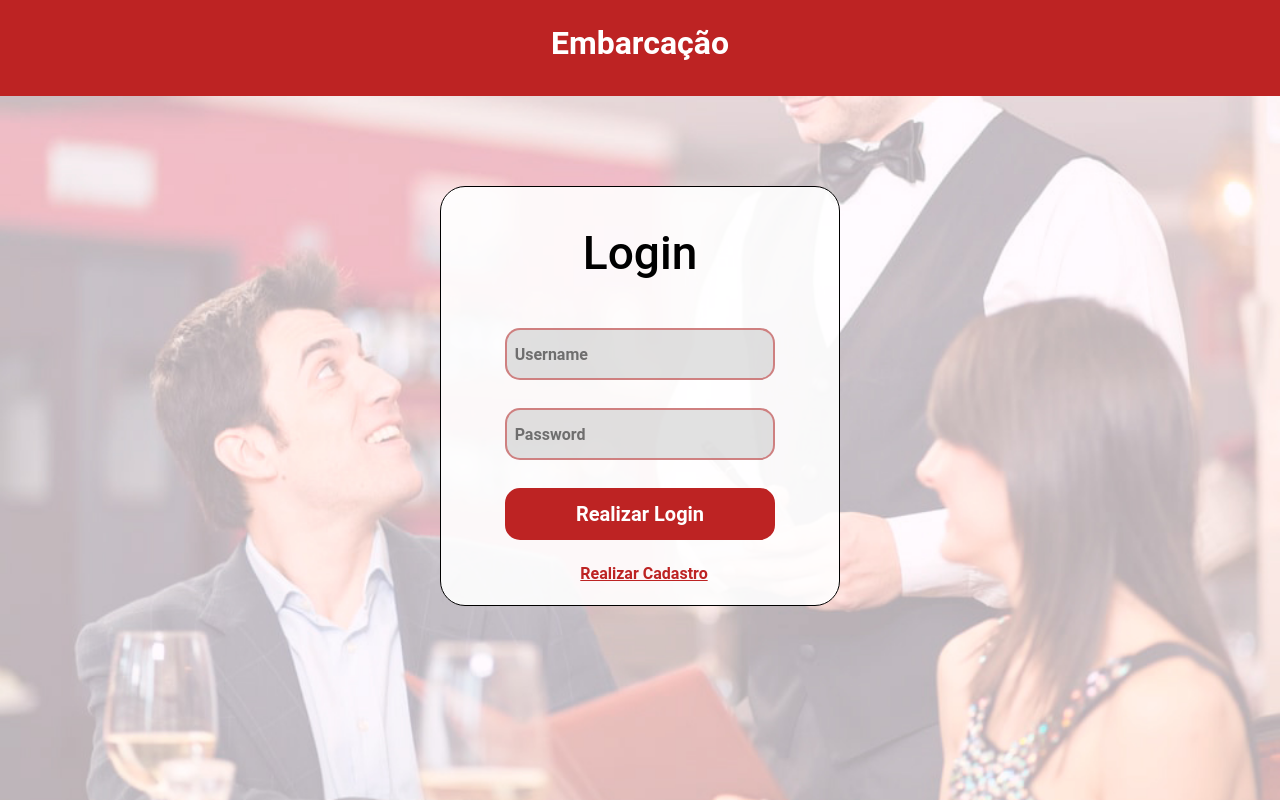
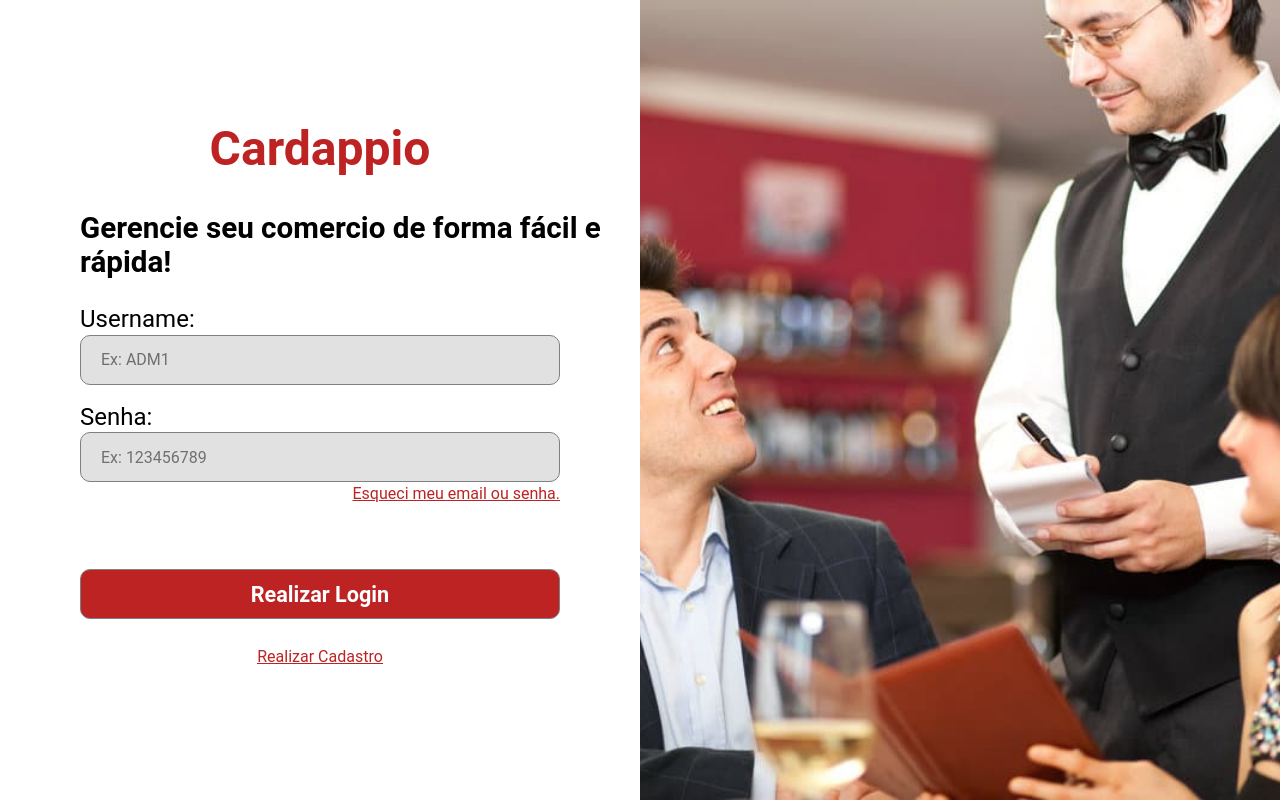
Before and after one commit to Luccacpl/Cardappio, a React (Create React App) app in the folder Cardappio/web/: page / in a window 1280 px wide. Built offline with nearby package versions, Linux system fonts and the light colour scheme.

Commit message:
Pagina Login refeita e adicionado hover ao Button.

```diff
--- a/Cardappio/web/src/components/CustomAside/CustomAside.tsx
+++ b/Cardappio/web/src/components/CustomAside/CustomAside.tsx
@@ -48,6 +48,14 @@ function CustomAside() {
                             <ButtonMenu content="Pedidos"/>
                         </div>
                     </Grid>
+
+                    <Grid item xs={12}>
+                        <div className="menuDiv">
+                            <Link to="/">
+                                <ButtonMenu content="Sair"/>
+                            </Link>
+                        </div>
+                    </Grid>
                 </Grid>
             </aside>
     );
--- a/Cardappio/web/src/components/CustomButton/CustomButton.css
+++ b/Cardappio/web/src/components/CustomButton/CustomButton.css
@@ -20,7 +20,8 @@
 }
 
 .CustomButton:hover {
-    background: #a31f1f;
+    transition: 0.3s;
 
-    transition: 0.3s;
+    transform: translateY(-2px);
+    box-shadow: 0 5px 15px rgba(0,0,0,.5);
 }
--- a/Cardappio/web/src/pages/Login/Login.css
+++ b/Cardappio/web/src/pages/Login/Login.css
@@ -1,137 +1,164 @@
-#page-login {
-    width: 100vw;
-    height: 100vh;
-    background-image: url("../../Images/FundoEmbaçado.jpg");
-    background-repeat: no-repeat;
-    background-size: cover;
-
-    position: absolute;
+#page-Login {
+    overflow: hidden;
 }
 
-#page-login .login-box {
-    width: 400px;
-    height: 420px;
+#page-Login aside{
+    float: left;
+    clear: right;
 
-    border: 1px solid black;
-    border-radius: 25px;
+    width: 50vw;
+    height: 100vh;
 
-    background-color: rgba(255, 255, 255, 0.9);
+    background-color: #fff;
+}
+
+#page-Login aside h1 {
+    color: #BD2323;
+
+    font-size: 6vh;
+    font-weight: bold;
+
+    text-align: center;
 
     position: relative;
+    top: 15%;
+}
 
-    margin: auto;
-    margin-top: 12.5%;
+#page-Login aside h2 {
+    font-size: 3.7vh;
 
-    z-index: 0;
+    position: relative;
+    top: 15%;
+    left: 12.5%;
+}
+
+#page-Login aside p {
+    font-size: 16px;
+
+    color: #BD2323;
+
+    text-align: right;
+    text-decoration: underline;
+
+    margin-right: 12.5%;
+    margin-bottom: 5%;
 
 }
 
-#page-login .login-box h1 {
-    font-family: 'Roboto', sans-serif;
-    font-weight: 500;
-    font-size: 46px;
+#page-Login aside label.lblUser {
+    position: relative;
 
-    text-align: center;
-    padding-top: 10%;
-    padding-bottom: 5%;
+    top: 14%;
+    left: 12.5%;
+
+    font-size: 24px;
 }
 
-#page-login .login-box input {
-    width: 68%;
-    height: 4.8vh;
+#page-Login aside label.lblSenha {
+    position: relative;
 
-    border-radius: 15px;
-    border: 2px solid rgba(189, 35, 35, 0.50);
+    top: 8%;
+    left: 12.5%;
 
-    background: rgba(196, 196, 196, 0.50);
+    font-size: 24px;
+}
 
-    margin: auto 16%;
-    margin-top: 2%;
+#page-Login aside input.txtUsername {
 
-    padding: 2%;
+    width: 75%;
+	height: 6.3vh;
+    padding: 0 20px;
+
+    background-color: rgba(196, 196, 196, 0.5);
+
+	border: 1px solid grey;
+	border-radius: 10px;
+
+	outline: none;
 
 	font-size: 100%;
-    font-weight: 600;
-    color: rgba(0, 0, 0, 1);
+
+	max-height: 50px;
+
+    position: relative;
+    left: 12.5%;
+    top: 10%;
+}
+
+#page-Login aside input.txtPassword {
+
+    width: 75%;
+	height: 6.3vh;
+    padding: 0 20px;
+
+    background-color: rgba(196, 196, 196, 0.5);
+
+	border: 1px solid grey;
+	border-radius: 10px;
 
 	outline: none;
+
+	font-size: 100%;
+
+	max-height: 50px;
+
+    position: relative;
+    left: 12.5%;
+    top: 4%;
 }
 
-#page-login .login-box button {
-    width: 68%;
-    height: 4.8vh;
+#page-Login aside button {
+    width: 75%;
+	height: 6.3vh;
+    padding: 0 20px;
 
-    border-radius: 15px;
-    border: 2px solid #BD2323;
+    background-color: #BD2323;
 
-    background: #BD2323;
+    color: #fff;
 
-    margin: auto 16%;
-    margin-top: 2%;
+	border: 1px solid grey;
+	border-radius: 10px;
+
+	outline: none;
+
+    font-weight: bold;
+	font-size: 2.7vh;
+
+	max-height: 50px;
+    margin-left: 12.5%;
+    margin-bottom: 15%;
+
+    cursor: pointer;
+}
+
+#page-Login aside button:hover {
+    transform: translateY(-2px);
+    box-shadow: 0 5px 15px rgba(0,0,0,.5);
+}
+
+#page-Login div.Image {
+    float: right;
+
+    width: 50vw;
+    height: 100vh;
+
+    background-image: url("../../Images/fundo.jpeg");
+    background-repeat: no-repeat;
+    background-size: cover;
+    background-position: center;
+}
+
+#page-Login .aside-login p.cadastro{
+    text-align: center;
+    margin-right: 0px;
 
     font-size: 2vh;
-    color: #fff;
-    font-weight: bold;
 
-    outline: none;
-}
-
-#page-login .login-box button:hover {
-    background: #a11e1e;
-
-    transition: background 0.2s;
-
-    cursor: pointer;
-
-    margin: auto 16%;
-    margin-top: 2%;
-
-    font-size: 2vh;
-    color: #fff;
-    font-weight: bold;
-
-    outline: none;
+    position: relative;
+    bottom: 200%;
 }
 
 ::-webkit-input-placeholder {
     color: black;
     opacity: 0.5;
  }
-
- #page-login .login-box a {
-     padding: auto;
-     margin-left: 35%;
-
-     font-family: 'Roboto', sans-serif;
-     font-weight: bold;
-     color: #BD2323;
- }
-
-
-/************************************************************* Media Carries *************************************************************/
-
-@media only screen and (max-width: 1367px) {
-    #page-login .login-box {
-        margin-top: 7%;
-    }
-
-    #page-login .login-box input {
-        height: 6.5vh;
-
-        margin-top: 1%;
-    }
-
-    #page-login .login-box button {
-        height: 6.5vh;
-
-        margin-top: 1%;
-
-        font-size: 2.5vh;
-    }
-
-    #page-login .login-box button:hover {
-        margin-top: 1%;
-
-        font-size: 2.5vh;
-    }
-}
--- a/Cardappio/web/src/pages/Login/Login.tsx
+++ b/Cardappio/web/src/pages/Login/Login.tsx
@@ -1,36 +1,23 @@
 import React from 'react';
-import Grid from '@material-ui/core/Grid';
 
 import './Login.css';
 
-import CustomHeader from '../../components/CustomHeader/CustomHeader';
-
 function Login() {
     return(
-        <div id="page-login">
-
-           <CustomHeader/>
-
-            <div className="login-box">
-                <Grid container spacing={3}>
-                    <Grid item xs={12}>
-                        <h1>Login</h1>
-                    </Grid>
-                    <Grid item xs={12}>
-                        <input type="text" name="Username" placeholder="Username"/>
-                    </Grid>
-                    <Grid item xs={12}>
-                        <input type="password" name="Password" placeholder="Password"/>
-                    </Grid>
-                    <Grid item xs={12}>
-                        <button type="button"> Realizar Login </button>
-                    </Grid>
-                    <Grid item xs={12}>
-                        <a href="/cadastro">Realizar Cadastro </a>
-                    </Grid>
-                </Grid>
+        <div id="page-Login">
+            <aside className="aside-login">
+                <h1>Cardappio</h1>
+                <h2>Gerencie seu comercio de forma fácil e <br/> rápida!</h2>
+                <label className="lblUser">Username:</label>
+                <input type="text" placeholder="Ex: ADM1" className="txtUsername"></input>
+                <label className="lblSenha">Senha:</label>
+                <input type="password" placeholder="Ex: 123456789" className="txtPassword"></input>
+                <p>Esqueci meu email ou senha.</p>
+                <button>Realizar Login</button>
+                <a href="/cadastro"><p className="cadastro">Realizar Cadastro </p></a>
+            </aside>
+            <div className="Image">
             </div>
-
         </div>
     );
 }
```
Also changed, not shown: 1 other file (tests, documents, lock files or other folders). Lines whose indentation alone changed are shown as unchanged.
